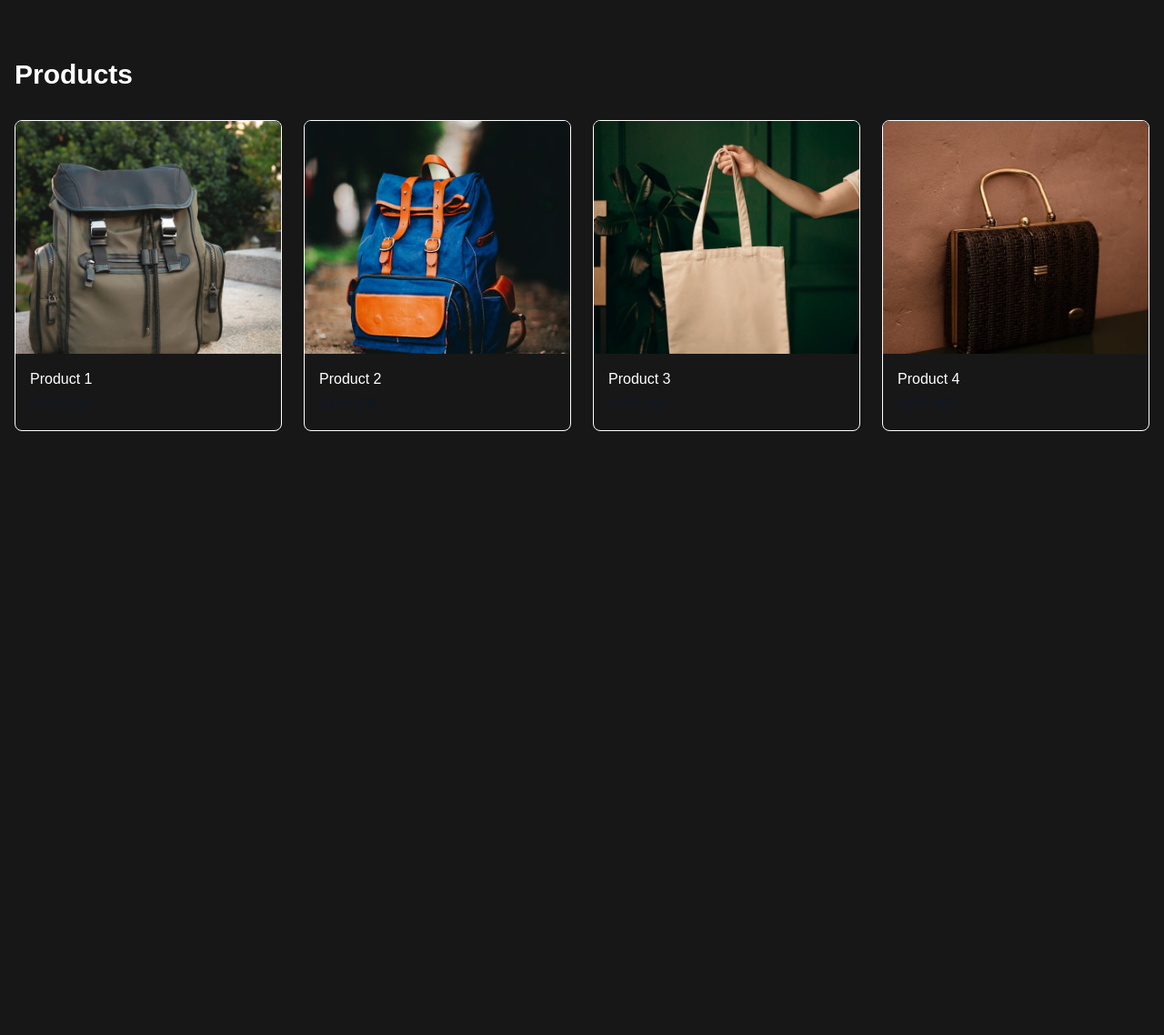
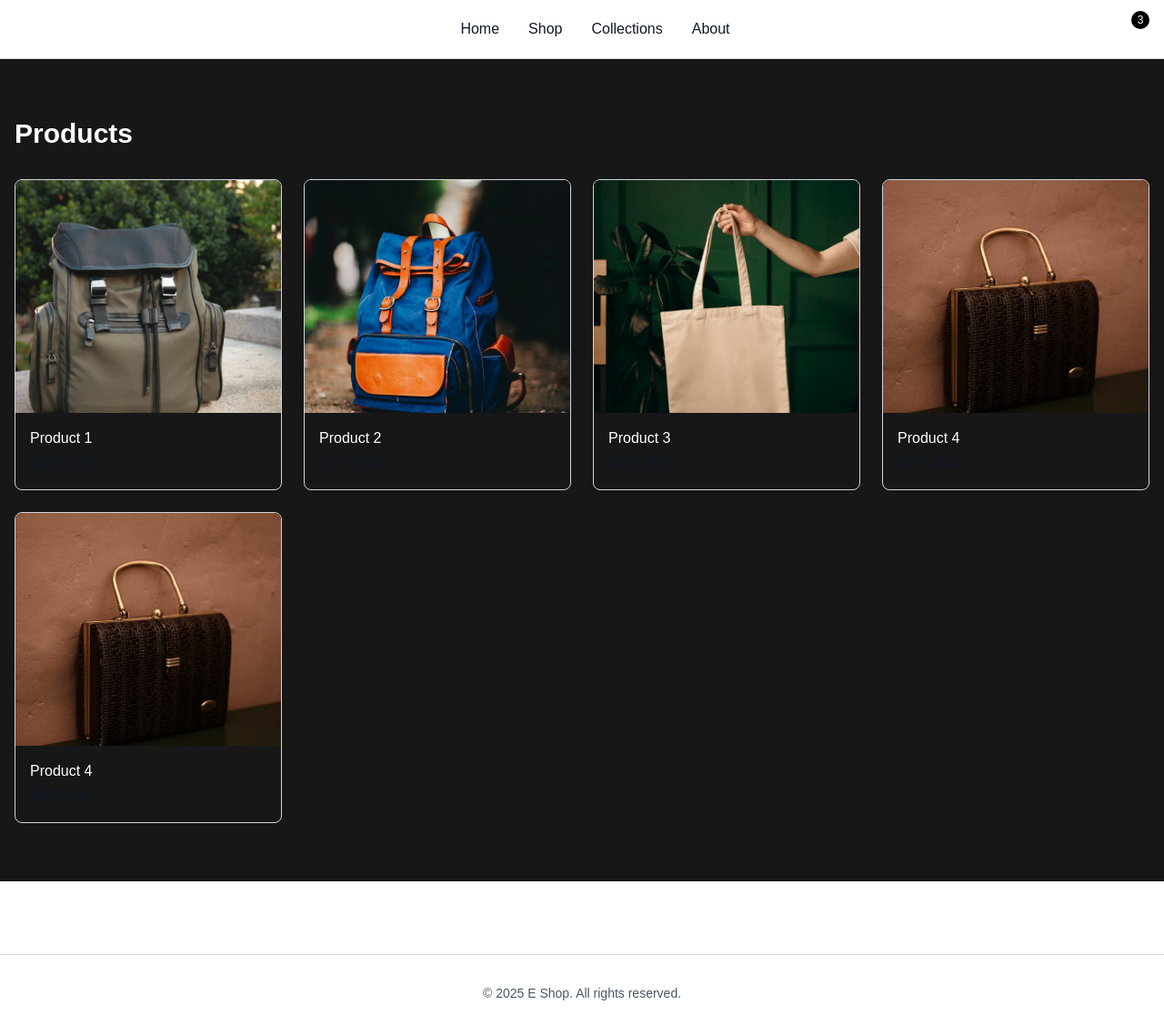
Before and after one commit to thebinod7/client-ecommerce, a Next.js app: page / in a window 1280 px wide. Shown: the top 1138 px of the page at 91% size. Before the commit the page ends 800 px from the top, so only its background shows below. Built offline with nearby package versions, Linux system fonts and the light colour scheme.

Commit message:
product list and header footer realigned

```diff
--- a/app/components/Footer.tsx
+++ b/app/components/Footer.tsx
@@ -1,10 +1,13 @@
 import React from "react";
+import { APP } from "../constants/contants";
 
 export default function Footer() {
   return (
     <footer className="bg-white py-12">
-      <div className="mt-8 border-t pt-8 text-center text-sm text-gray-600">
-        <p>© {new Date().getFullYear()} MINIMAL. All rights reserved.</p>
+      <div className="mt-8 border-gray-300 border-t pt-8 text-center text-sm text-gray-600">
+        <p>
+          © {new Date().getFullYear()} {APP.NAME}. All rights reserved.
+        </p>
       </div>
     </footer>
   );
--- a/app/components/Header.tsx
+++ b/app/components/Header.tsx
@@ -2,19 +2,20 @@
 import { ShoppingCart } from "lucide-react";
 import Link from "next/link";
 import React from "react";
+import { APP } from "../constants/contants";
 
 export default function Header() {
   const [cartCount, setCartCount] = React.useState(3);
   return (
-    <header className="sticky top-0 z-50 border-b bg-white">
+    <header className="sticky top-0 z-50 border-b border-gray-300 bg-white">
       <div className="container mx-auto flex h-16 items-center justify-between px-4">
         <div className="flex items-center">
           <Link href="/" className="flex items-center">
-            <span className="text-xl font-bold">MINIMAL</span>
+            <span className="text-xl font-bold">{APP.NAME}</span>
           </Link>
         </div>
 
-        <nav className="">
+        <nav className="flex items-center space-x-4 md:space-x-8">
           <Link
             href="/"
             className="py-2 font-medium text-gray-900 hover:text-gray-600 md:py-0"
--- a/app/components/ProductCard.tsx
+++ b/app/components/ProductCard.tsx
@@ -15,7 +15,10 @@ export default function ProductCard({
   imageUrl,
 }: ProductCardProps) {
   return (
-    <div key={id} className="group overflow-hidden rounded-lg border">
+    <div
+      key={id}
+      className="group overflow-hidden rounded-lg border border-gray-300"
+    >
       <div className="relative h-64 overflow-hidden bg-gray-100">
         <Image
           src={`${imageUrl}?height=400&width=400`}
--- /dev/null
+++ b/app/constants/contants.ts
@@ -0,0 +1,3 @@
+export const APP = {
+  NAME: "E Shop",
+};
--- a/app/layout.tsx
+++ b/app/layout.tsx
@@ -1,6 +1,8 @@
 import type { Metadata } from "next";
 import { Geist, Geist_Mono } from "next/font/google";
 import "./globals.css";
+import Header from "./components/Header";
+import Footer from "./components/Footer";
 
 const geistSans = Geist({
   variable: "--font-geist-sans",
@@ -27,7 +29,9 @@ export default function RootLayout({
       <body
         className={`${geistSans.variable} ${geistMono.variable} antialiased`}
       >
+        <Header />
         {children}
+        <Footer />
       </body>
     </html>
   );
--- a/app/page.tsx
+++ b/app/page.tsx
@@ -21,6 +21,12 @@ const product_list = [
   },
   {
     id: 4,
+    title: "Product 4",
+    price: 400,
+    imageUrl: "/images/b4.jpg",
+  },
+  {
+    id: 5,
     title: "Product 4",
     price: 400,
     imageUrl: "/images/b4.jpg",
```
